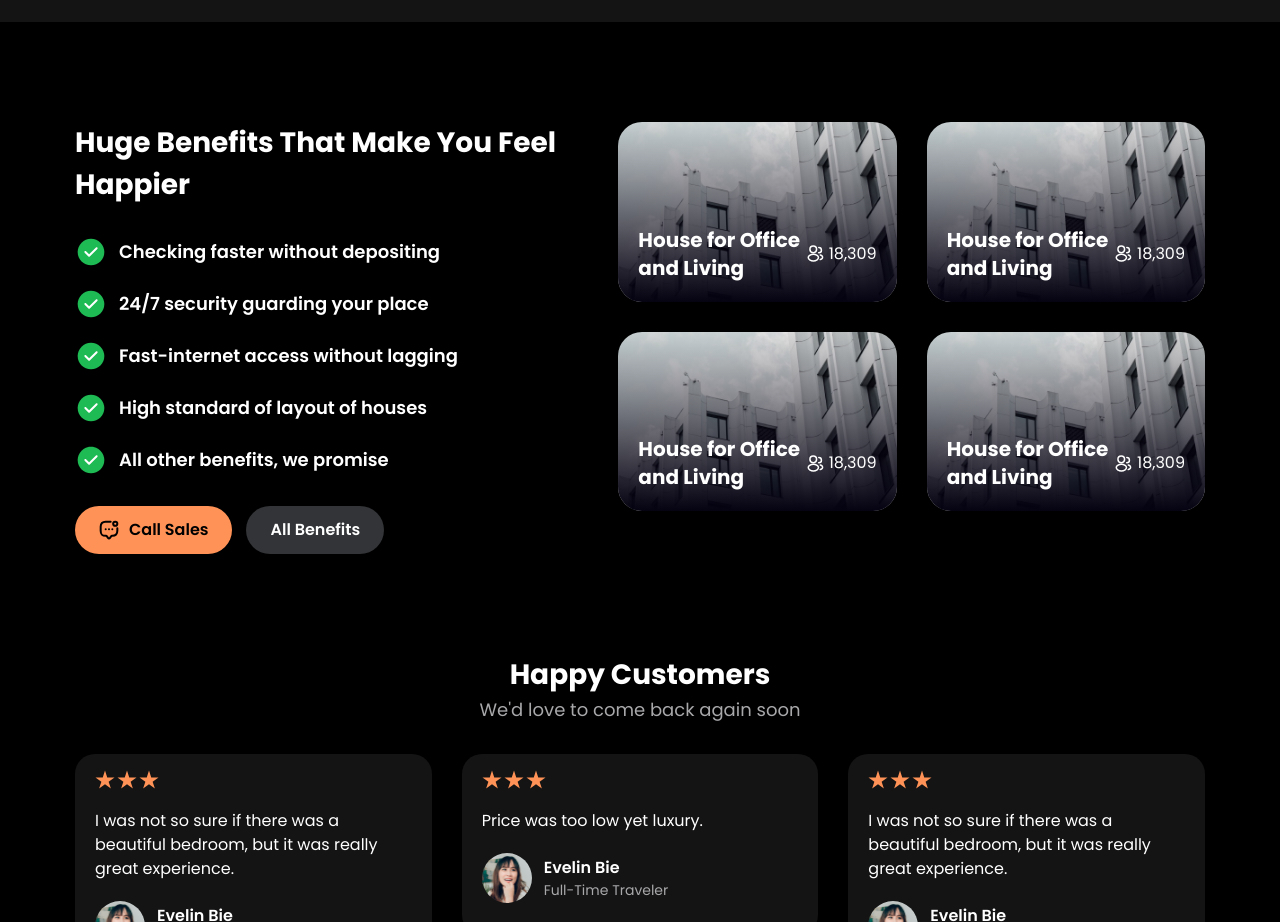
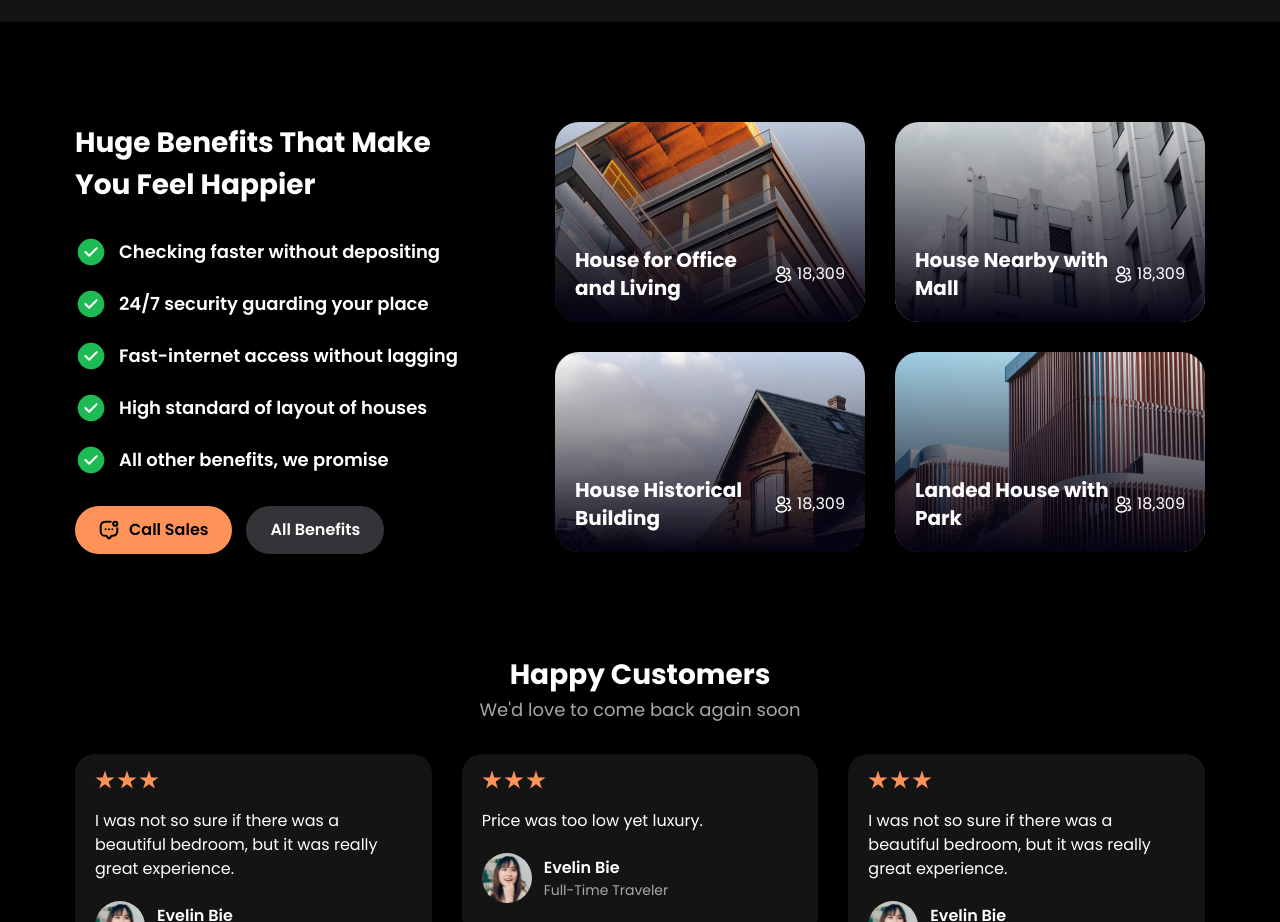
Before and after one commit to adrianusyoga1p/Slicing-HTML-Tailwind-CSS, a website: page src/index.html in a window 1280 px wide. Shown: the part 1840-2762 px from the top of the page. Drawn offline with Linux system fonts and the light colour scheme.

Commit message:
adjust image

```diff
--- a/src/index.html
+++ b/src/index.html
@@ -1241,7 +1241,7 @@
       </section>
       <section class="flex justify-between w-[1130px] mx-auto">
         <div class="space-y-[30px]">
-          <h2 class="text-white font-bold text-[28px]">
+          <h2 class="text-white font-bold text-[28px] max-w-[360px]">
             Huge Benefits That Make You Feel Happier
           </h2>
           <div class="space-y-5">
@@ -1413,10 +1413,10 @@
             </button>
           </div>
         </div>
-        <div class="space-y-[30px]">
+        <div class="space-y-[30px] flex-1 max-w-[650px]">
           <div class="grid grid-cols-2 gap-[30px]">
             <div class="relative overflow-hidden rounded-3xl">
-              <img src="./assets/image2.png" alt="" />
+              <img src="./assets/building1.png" alt="" />
               <div
                 class="absolute content-end inset-0 bg-gradient-to-b from-white/0 to-[#050211] p-5"
               >
@@ -1467,13 +1467,13 @@
               </div>
             </div>
             <div class="relative overflow-hidden rounded-3xl">
-              <img src="./assets/image2.png" alt="" />
+              <img src="./assets/building2.png" alt="" />
               <div
                 class="absolute content-end inset-0 bg-gradient-to-b from-white/0 to-[#050211] p-5"
               >
                 <div class="flex justify-between">
                   <h3 class="text-white font-bold text-xl">
-                    House for Office and Living
+                    House Nearby with Mall
                   </h3>
                   <div class="flex gap-1 items-center text-white">
                     <svg
@@ -1520,13 +1520,13 @@
           </div>
           <div class="grid grid-cols-2 gap-[30px]">
             <div class="relative overflow-hidden rounded-3xl">
-              <img src="./assets/image2.png" alt="" />
+              <img src="./assets/building3.png" alt="" />
               <div
                 class="absolute content-end inset-0 bg-gradient-to-b from-white/0 to-[#050211] p-5"
               >
                 <div class="flex justify-between">
                   <h3 class="text-white font-bold text-xl">
-                    House for Office and Living
+                    House Historical Building
                   </h3>
                   <div class="flex gap-1 items-center text-white">
                     <svg
@@ -1571,13 +1571,13 @@
               </div>
             </div>
             <div class="relative overflow-hidden rounded-3xl">
-              <img src="./assets/image2.png" alt="" />
+              <img src="./assets/building4.png" alt="" />
               <div
                 class="absolute content-end inset-0 bg-gradient-to-b from-white/0 to-[#050211] p-5"
               >
                 <div class="flex justify-between">
                   <h3 class="text-white font-bold text-xl">
-                    House for Office and Living
+                    Landed House with Park
                   </h3>
                   <div class="flex gap-1 items-center text-white">
                     <svg
```
Also changed, not shown: src/assets/building1.png (added), src/assets/building2.png (added), src/assets/building3.png (added), src/assets/building4.png (added), src/assets/image3.png (deleted), src/output.css.
